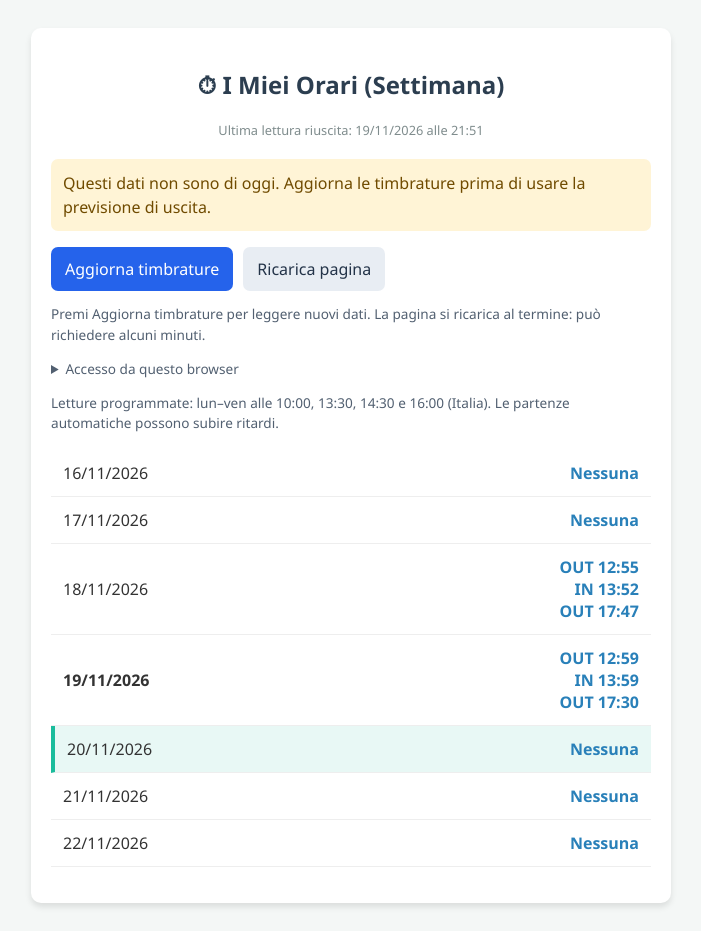
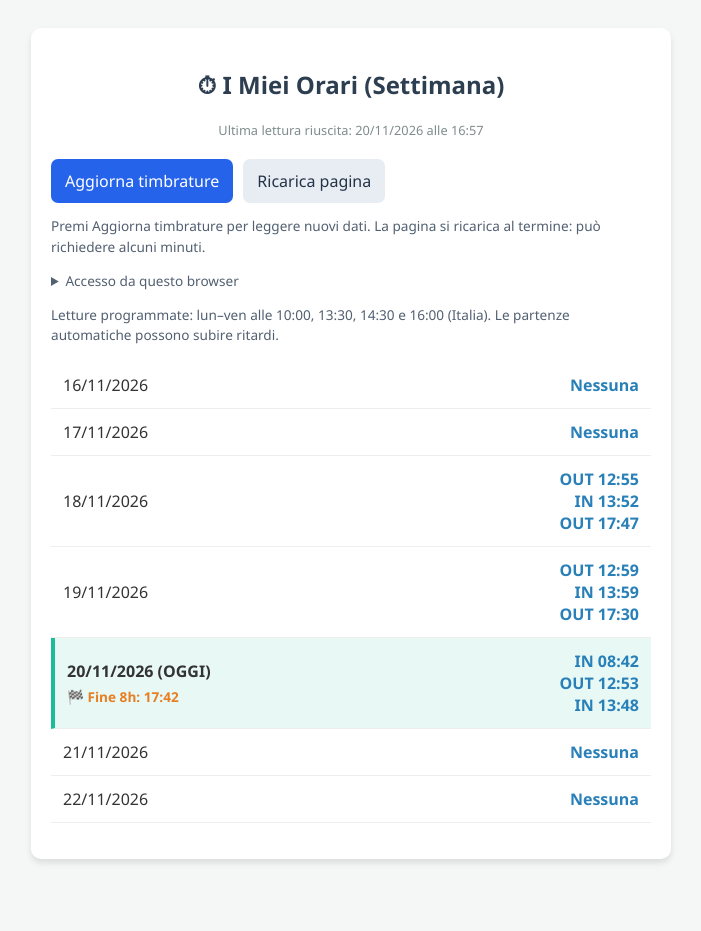
Before and after one commit to EnricoPr9496/read-solari, a plain HTML site: page index.html in a window 1280 px wide. Shown: the whole page, without its empty margins (289-990 px from the left). After the commit the page ends 887 px from the top, so only its background shows below. Drawn offline with Linux system fonts and the light colour scheme.

Commit message:
Aggiornamento orari dashboard

```diff
--- a/index.html
+++ b/index.html
@@ -25,10 +25,10 @@
             [hidden] { display: none !important; }
         </style>
     </head>
-    <body data-updated-at="2026-11-19T21:51:23.557239+01:00">
+    <body data-updated-at="2026-11-20T16:57:34.429510+01:00">
         <div class="container">
             <h2>⏱ I Miei Orari (Settimana)</h2>
-            <div class="update">Ultima lettura riuscita: 19/11/2026 alle 21:51</div>
+            <div class="update">Ultima lettura riuscita: 20/11/2026 alle 16:57</div>
             <div id="avviso-dati" class="avviso" role="status" hidden></div>
             <div class="azioni">
                 <a href="https://github.com/EnricoPr9496/read-solari/actions/workflows/aggiorna_sito.yml" target="_blank" rel="noopener noreferrer">Aggiorna tramite GitHub ↗</a>
@@ -43,8 +43,8 @@
     <li data-date='2026-11-16'><div>16/11/2026</div><div class='timbrature'>Nessuna</div></li>
 <li data-date='2026-11-17'><div>17/11/2026</div><div class='timbrature'>Nessuna</div></li>
 <li data-date='2026-11-18'><div>18/11/2026</div><div class='timbrature'>OUT 12:55 <br> IN 13:52 <br> OUT 17:47</div></li>
-<li class="oggi" data-date='2026-11-19'><div><strong>19/11/2026 (OGGI)</strong><span class='previsione'>🏁 Fine 8h: 24:30</span></div><div class='timbrature'>OUT 12:59 <br> IN 13:59 <br> OUT 17:30</div></li>
-<li data-date='2026-11-20'><div>20/11/2026</div><div class='timbrature'>Nessuna</div></li>
+<li data-date='2026-11-19'><div>19/11/2026</div><div class='timbrature'>OUT 12:59 <br> IN 13:59 <br> OUT 17:30</div></li>
+<li class="oggi" data-date='2026-11-20'><div><strong>20/11/2026 (OGGI)</strong><span class='previsione'>🏁 Fine 8h: 17:42</span></div><div class='timbrature'>IN 08:42 <br> OUT 12:53 <br> IN 13:48</div></li>
 <li data-date='2026-11-21'><div>21/11/2026</div><div class='timbrature'>Nessuna</div></li>
 <li data-date='2026-11-22'><div>22/11/2026</div><div class='timbrature'>Nessuna</div></li>
 
```
